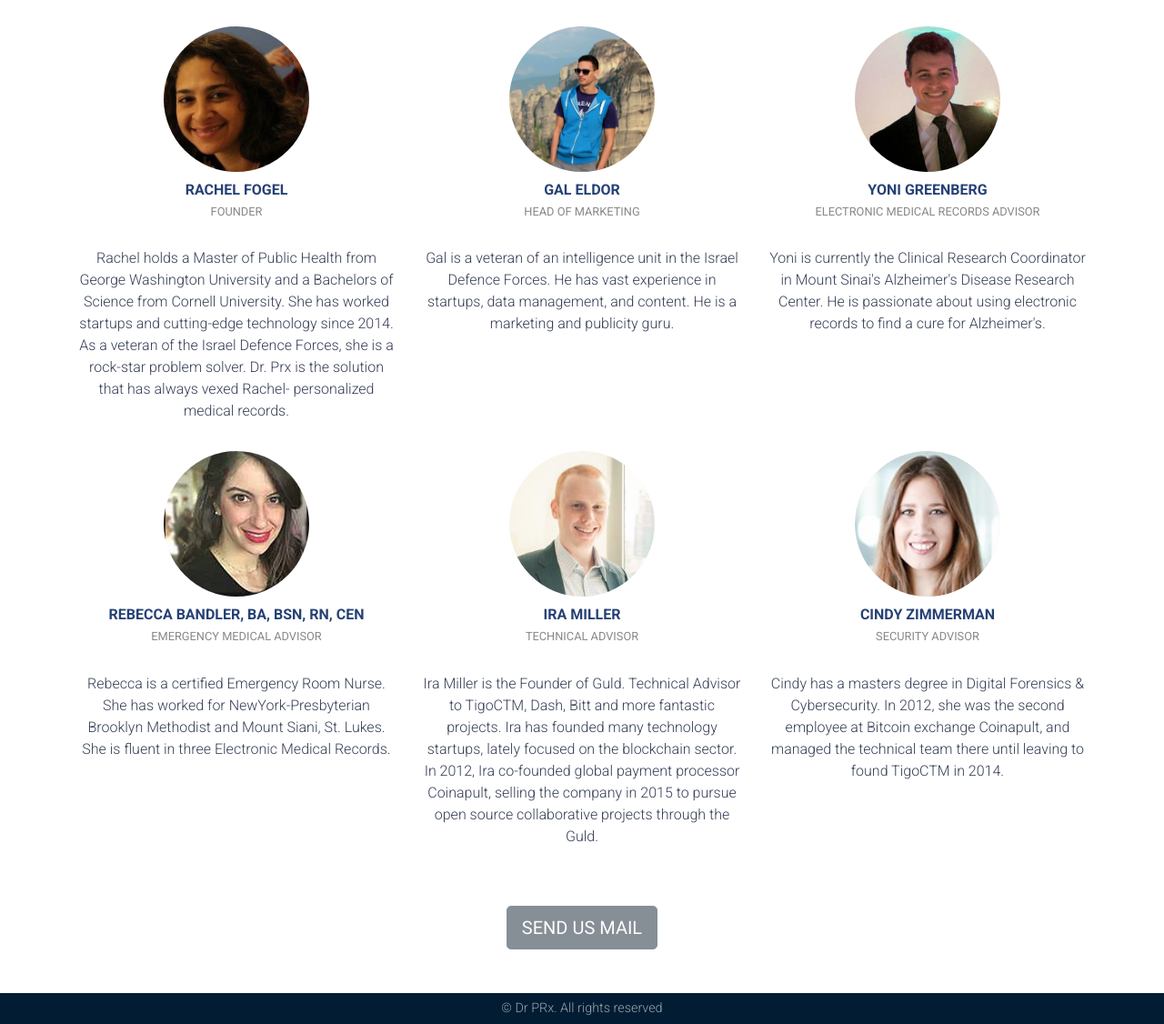
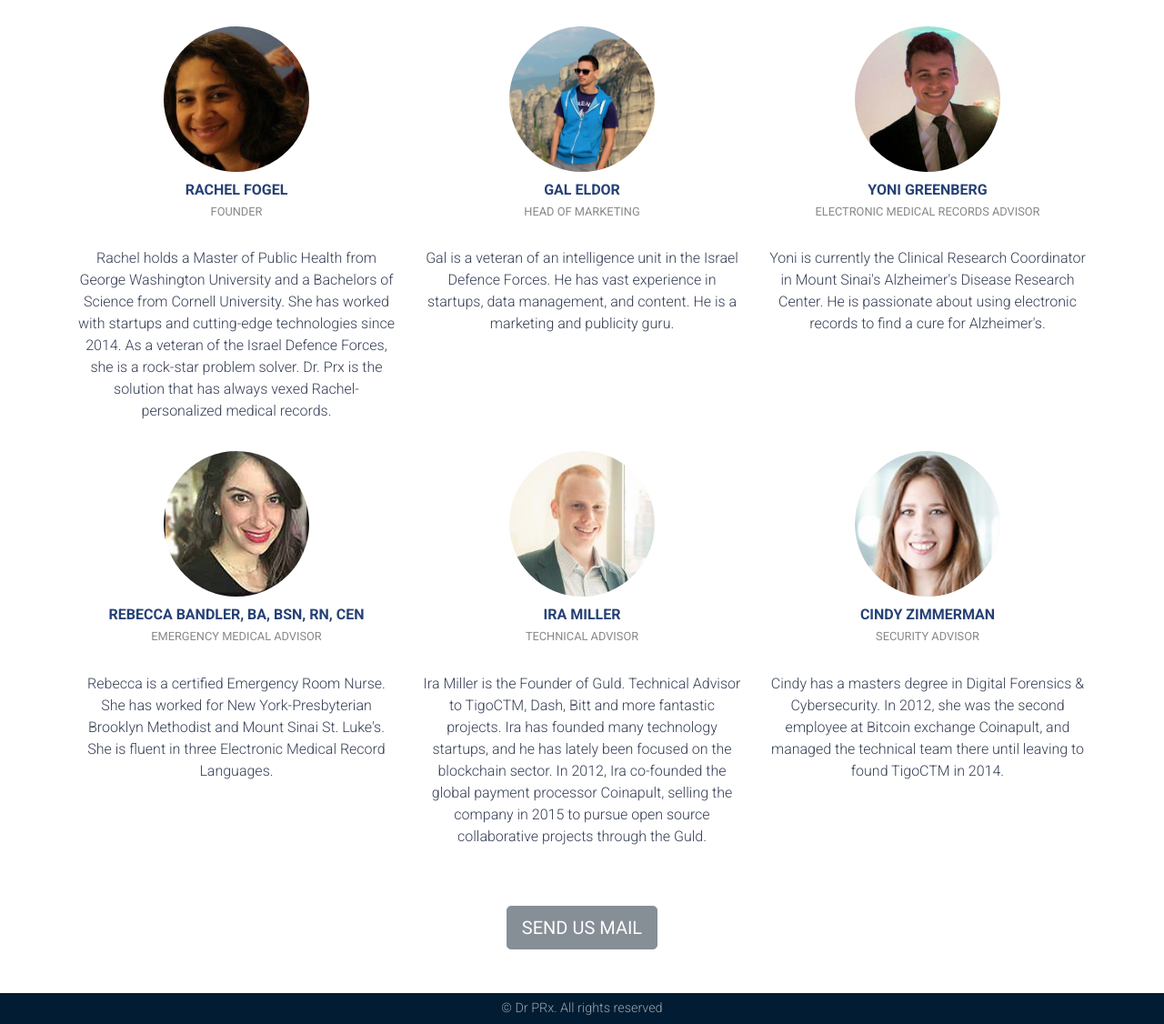
Before and after one commit to drprx/-DRPRx, a plain HTML site: page index.html in a window 1280 px wide. Shown: the part 746-1872 px from the top of the page at 91% size. Drawn offline with nearby package versions, Linux system fonts and the light colour scheme.

Commit message:
update copy

```diff
--- a/index.html
+++ b/index.html
@@ -15,8 +15,7 @@
     <link href='https://fonts.googleapis.com/css?family=Roboto:100,300,400,700,500' rel='stylesheet' type='text/css'>
 
     <!-- Bootstrap -->
-    <link rel="stylesheet" href="https://maxcdn.bootstrapcdn.com/bootstrap/4.0.0-beta.2/css/bootstrap.min.css" integrity="sha384-PsH8R72JQ3SOdhVi3uxftmaW6Vc51MKb0q5P2rRUpPvrszuE4W1povHYgTpBfshb"
-        crossorigin="anonymous">
+    <link rel="stylesheet" href="https://maxcdn.bootstrapcdn.com/bootstrap/4.0.0-beta.2/css/bootstrap.min.css" integrity="sha384-PsH8R72JQ3SOdhVi3uxftmaW6Vc51MKb0q5P2rRUpPvrszuE4W1povHYgTpBfshb" crossorigin="anonymous">
 
     <!-- Style CSS -->
     <link href="css/style.css" rel="stylesheet">
@@ -30,13 +29,12 @@
 </head>
 
 <body id="page-top" data-spy="scroll" data-target=".navbar">
-        <nav class="navbar sticky-top navbar-expand navbar-light">
+    <nav class="navbar sticky-top navbar-expand navbar-light">
         <div class="container">
             <a class="navbar-brand page-scroll" href="#page-top">
                 <img id="logo" src="img/logo.svg" class="img-responsive" alt="Guld">
             </a>
-            <button class="navbar-toggler" type="button" data-toggle="collapse" data-target="#navbarNav" aria-controls="navbarNav" aria-expanded="false"
-                aria-label="Toggle navigation">
+            <button class="navbar-toggler" type="button" data-toggle="collapse" data-target="#navbarNav" aria-controls="navbarNav" aria-expanded="false" aria-label="Toggle navigation">
                 <span class="navbar-toggler-icon"></span>
             </button>
             <!--
@@ -71,8 +69,7 @@
         <div class="container">
             <div id="welcome" class="text-center">
                 <div id="text">
-                    We are a personalized medical record technology that allows your healthcare providers to directly share medical records and
-                    history with YOU
+                    We are a personalized medical record technology that allows your healthcare providers to directly share medical records and history with YOU
                 </div>
             </div>
         </div>
@@ -80,8 +77,7 @@
             <div class="container">
                 <div class="row">
                     <div class="col-md-12 text-center">
-                        <p>Secure medical records Solutions for your vital history. We use secure encryption for your medical
-                            records. Only YOU have access.</p>
+                        <p>Secure medical records Solutions for your vital history. We use secure encryption for your medical records. Only YOU have access.</p>
                     </div>
                 </div>
             </div>
@@ -108,10 +104,8 @@
                                     <small class="title">Founder</small>
                                 </h3>
                             </figcaption>
-                            Rachel holds a Master of Public Health from George Washington University and a Bachelors of Science from Cornell University.
-                            She has worked startups and cutting-edge technology since 2014. As a veteran of the Israel Defence
-                            Forces, she is a rock-star problem solver. Dr. Prx is the solution that has always vexed Rachel-
-                            personalized medical records. </figure>
+                            Rachel holds a Master of Public Health from George Washington University and a Bachelors of Science from Cornell University. She has worked with startups and cutting-edge technologies since 2014. As a veteran of the Israel Defence Forces, she is a rock-star
+                            problem solver. Dr. Prx is the solution that has always vexed Rachel- personalized medical records. </figure>
                     </div>
                     <!-- /.col-sm-6 -->
 
@@ -123,8 +117,7 @@
                                     <small class="title">Head of Marketing</small>
                                 </h3>
                             </figcaption>
-                            Gal is a veteran of an intelligence unit in the Israel Defence Forces. He has vast experience in startups, data management,
-                            and content. He is a marketing and publicity guru.
+                            Gal is a veteran of an intelligence unit in the Israel Defence Forces. He has vast experience in startups, data management, and content. He is a marketing and publicity guru.
                         </figure>
                     </div>
 
@@ -136,8 +129,7 @@
                                     <small class="title">Electronic Medical Records Advisor</small>
                                 </h3>
                             </figcaption>
-                            Yoni is currently the Clinical Research Coordinator in Mount Sinai's Alzheimer's Disease Research Center. He is passionate
-                            about using electronic records to find a cure for Alzheimer's.
+                            Yoni is currently the Clinical Research Coordinator in Mount Sinai's Alzheimer's Disease Research Center. He is passionate about using electronic records to find a cure for Alzheimer's.
                         </figure>
                     </div>
 
@@ -149,8 +141,8 @@
                                     <small class="title">Emergency Medical Advisor</small>
                                 </h3>
                             </figcaption>
-                            Rebecca is a certified Emergency Room Nurse. She has worked for NewYork-Presbyterian Brooklyn Methodist and Mount Siani,
-                            St. Lukes. She is fluent in three Electronic Medical Records.
+                            Rebecca is a certified Emergency Room Nurse. She has worked for New York-Presbyterian Brooklyn Methodist and Mount Sinai St. Luke's. She is fluent in three Electronic Medical Record Languages.
+
                         </figure>
                     </div>
 
@@ -162,10 +154,8 @@
                                     <small class="title">Technical Advisor</small>
                                 </h3>
                             </figcaption>
-                            Ira Miller is the Founder of Guld. Technical Advisor to TigoCTM, Dash, Bitt and more fantastic projects. Ira has founded
-                            many technology startups, lately focused on the blockchain sector. In 2012, Ira co-founded global
-                            payment processor Coinapult, selling the company in 2015 to pursue open source collaborative
-                            projects through the Guld.
+                            Ira Miller is the Founder of Guld. Technical Advisor to TigoCTM, Dash, Bitt and more fantastic projects. Ira has founded many technology startups, and he has lately been focused on the blockchain sector. In 2012, Ira co-founded the global payment processor
+                            Coinapult, selling the company in 2015 to pursue open source collaborative projects through the Guld.
                         </figure>
                     </div>
 
@@ -177,8 +167,7 @@
                                     <small class="title">Security Advisor</small>
                                 </h3>
                             </figcaption>
-                            Cindy has a masters degree in Digital Forensics & Cybersecurity. In 2012, she was the second employee at Bitcoin exchange
-                            Coinapult, and managed the technical team there until leaving to found TigoCTM in 2014.
+                            Cindy has a masters degree in Digital Forensics & Cybersecurity. In 2012, she was the second employee at Bitcoin exchange Coinapult, and managed the technical team there until leaving to found TigoCTM in 2014.
                         </figure>
                     </div>
                 </div>
@@ -195,8 +184,7 @@
 
             <div class="row">
                 <div class="col-md-12">
-                    <form id="contactForm" class="subscribe-form form-inline" action="mailto:info@DrPRx.com?subject=Contact Form" method="POST"
-                        enctype="text/plain">
+                    <form id="contactForm" class="subscribe-form form-inline" action="mailto:info@DrPRx.com?subject=Contact Form" method="POST" enctype="text/plain">
                         <button type="submit" class="btn btn-secondary btn-lg">SEND US MAIL</button>
                     </form>
                 </div>
@@ -220,10 +208,8 @@
     <!-- jquery -->
     <script src="js/jquery-2.1.4.min.js"></script>
 
-    <script src="https://cdnjs.cloudflare.com/ajax/libs/popper.js/1.12.3/umd/popper.min.js" integrity="sha384-vFJXuSJphROIrBnz7yo7oB41mKfc8JzQZiCq4NCceLEaO4IHwicKwpJf9c9IpFgh"
-        crossorigin="anonymous"></script>
-    <script src="https://maxcdn.bootstrapcdn.com/bootstrap/4.0.0-beta.2/js/bootstrap.min.js" integrity="sha384-alpBpkh1PFOepccYVYDB4do5UnbKysX5WZXm3XxPqe5iKTfUKjNkCk9SaVuEZflJ"
-        crossorigin="anonymous"></script>
+    <script src="https://cdnjs.cloudflare.com/ajax/libs/popper.js/1.12.3/umd/popper.min.js" integrity="sha384-vFJXuSJphROIrBnz7yo7oB41mKfc8JzQZiCq4NCceLEaO4IHwicKwpJf9c9IpFgh" crossorigin="anonymous"></script>
+    <script src="https://maxcdn.bootstrapcdn.com/bootstrap/4.0.0-beta.2/js/bootstrap.min.js" integrity="sha384-alpBpkh1PFOepccYVYDB4do5UnbKysX5WZXm3XxPqe5iKTfUKjNkCk9SaVuEZflJ" crossorigin="anonymous"></script>
     <script defer src="https://use.fontawesome.com/releases/v5.0.4/js/all.js"></script>
     <script src="js/scripts.js"></script>
 
```
